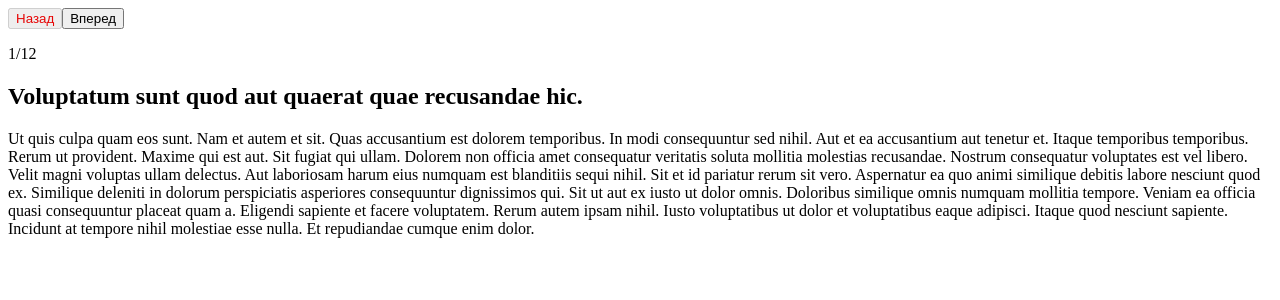
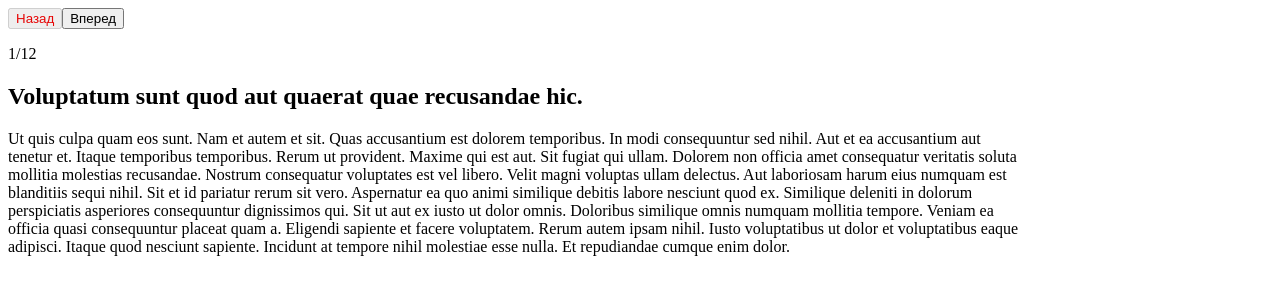
Before and after one commit to Artem2313/goit-react-hw-02-reader, a React (Create React App) app: page / in a window 1280 px wide. Shown: the top 300 px of the page. Built offline with nearby package versions, Linux system fonts and the light colour scheme.

Commit message:
some_styles

```diff
--- a/package.json
+++ b/package.json
@@ -50,5 +50,5 @@
     "prettier": "^1.19.1",
     "prop-types": "^15.7.2"
   },
-  "homepage": "https://artem2313.github.io/goit-react-hw-01-components/"
+  "homepage": "https://artem2313.github.io/goit-react-hw-02-reader/"
 }
--- a/src/components/reader/Publication/Publication.jsx
+++ b/src/components/reader/Publication/Publication.jsx
@@ -1,11 +1,12 @@
 import React from 'react';
 import PropTypes from 'prop-types';
+import styles from './Styles.module.css';
 
 const Publication = ({ publication: { title, text } }) => {
   return (
     <article>
-      <h2>{title}</h2>
-      <p>{text}</p>
+      <h2 styles={styles}>{title}</h2>
+      <p styles={styles}>{text}</p>
     </article>
   );
 };
--- /dev/null
+++ b/src/components/reader/Publication/Styles.module.css
@@ -0,0 +1,4 @@
+h2,
+p {
+  max-width: 80%;
+}
```
